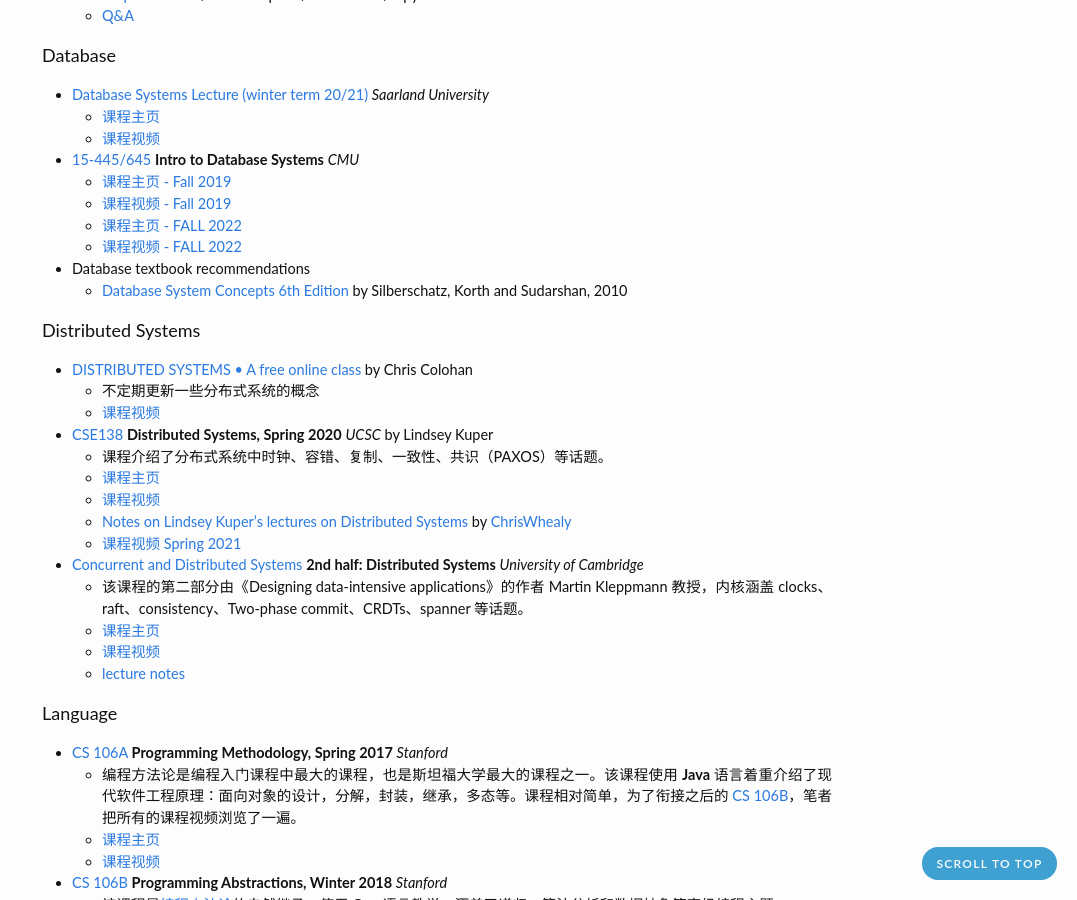
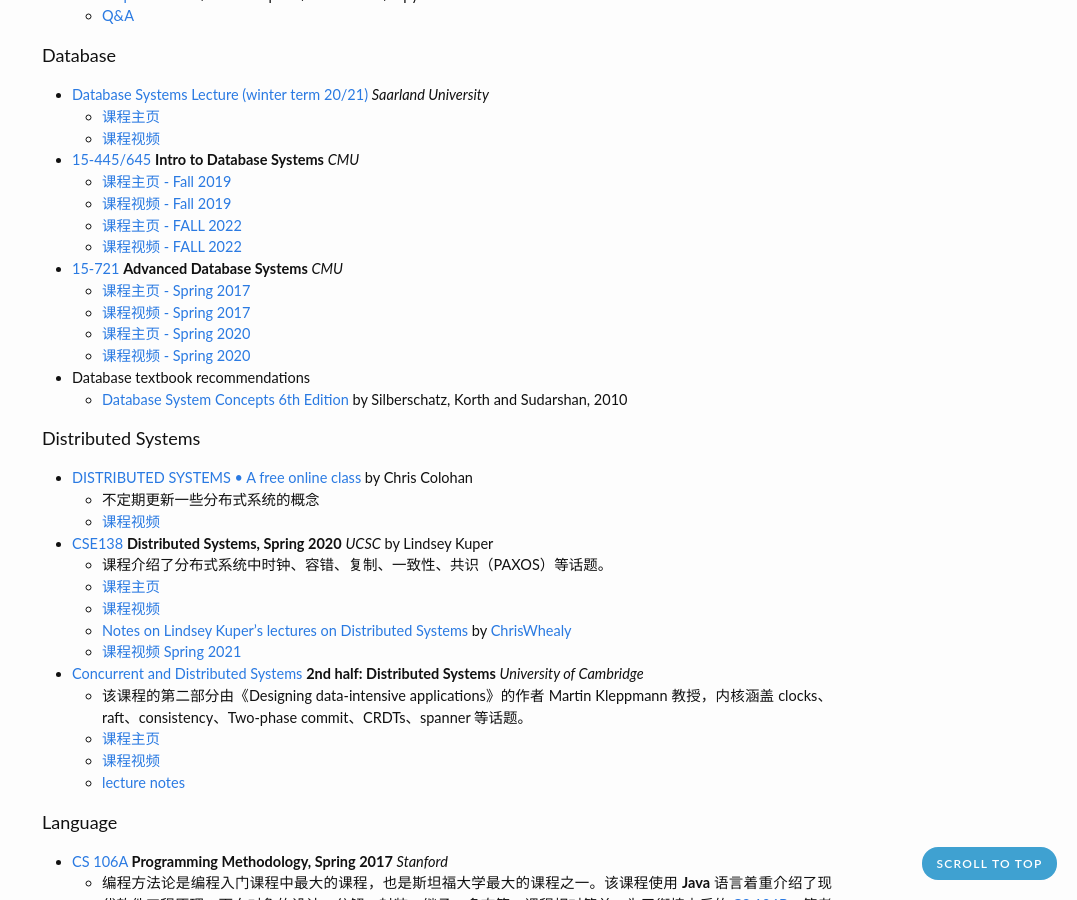
Before and after one commit to zhjwpku/zhjwpku.github.io, a Jekyll site: the page built from _posts/2018-09-16-awesome-cs-courses.md, in a window 1280 px wide and 900 px high, scrolled down 1426 px. Shown: the whole window, without its empty margins (203-1280 px from the left). Built offline with Jekyll 4.4.1, drawn with Linux system fonts in a browser that asks for light colours; comment, search, counter and statistics services are not loaded.

Commit message:
Advanced Database Systems
Signed-off-by: Junwang Zhao <zhjwpku@gmail.com>

```diff
--- a/_posts/2018-09-16-awesome-cs-courses.md
+++ b/_posts/2018-09-16-awesome-cs-courses.md
@@ -78,6 +78,11 @@
   - [课程视频 - Fall 2019](https://www.youtube.com/playlist?list=PLSE8ODhjZXjbohkNBWQs_otTrBTrjyohi)
   - [课程主页 - FALL 2022](https://15445.courses.cs.cmu.edu/fall2022/)
   - [课程视频 - FALL 2022](https://www.youtube.com/playlist?list=PLSE8ODhjZXjaKScG3l0nuOiDTTqpfnWFf)
+- [15-721][15721] **Advanced Database Systems** *CMU*
+  - [课程主页 - Spring 2017](https://15721.courses.cs.cmu.edu/spring2017/schedule.html)
+  - [课程视频 - Spring 2017](https://www.youtube.com/playlist?list=PLSE8ODhjZXjYgTIlqf4Dy9KQpQ7kn1Tl0)
+  - [课程主页 - Spring 2020](https://15721.courses.cs.cmu.edu/spring2020/schedule.html)
+  - [课程视频 - Spring 2020](https://www.youtube.com/playlist?list=PLSE8ODhjZXjasmrEd2_Yi1deeE360zv5O)
 - Database textbook recommendations
   - [Database System Concepts 6th Edition](https://www.amazon.com/dp/0073523321) by Silberschatz, Korth and Sudarshan, 2010
 
```
Also changed, not shown: other parts of _posts/2018-09-16-awesome-cs-courses.md (+1 -0 lines).
